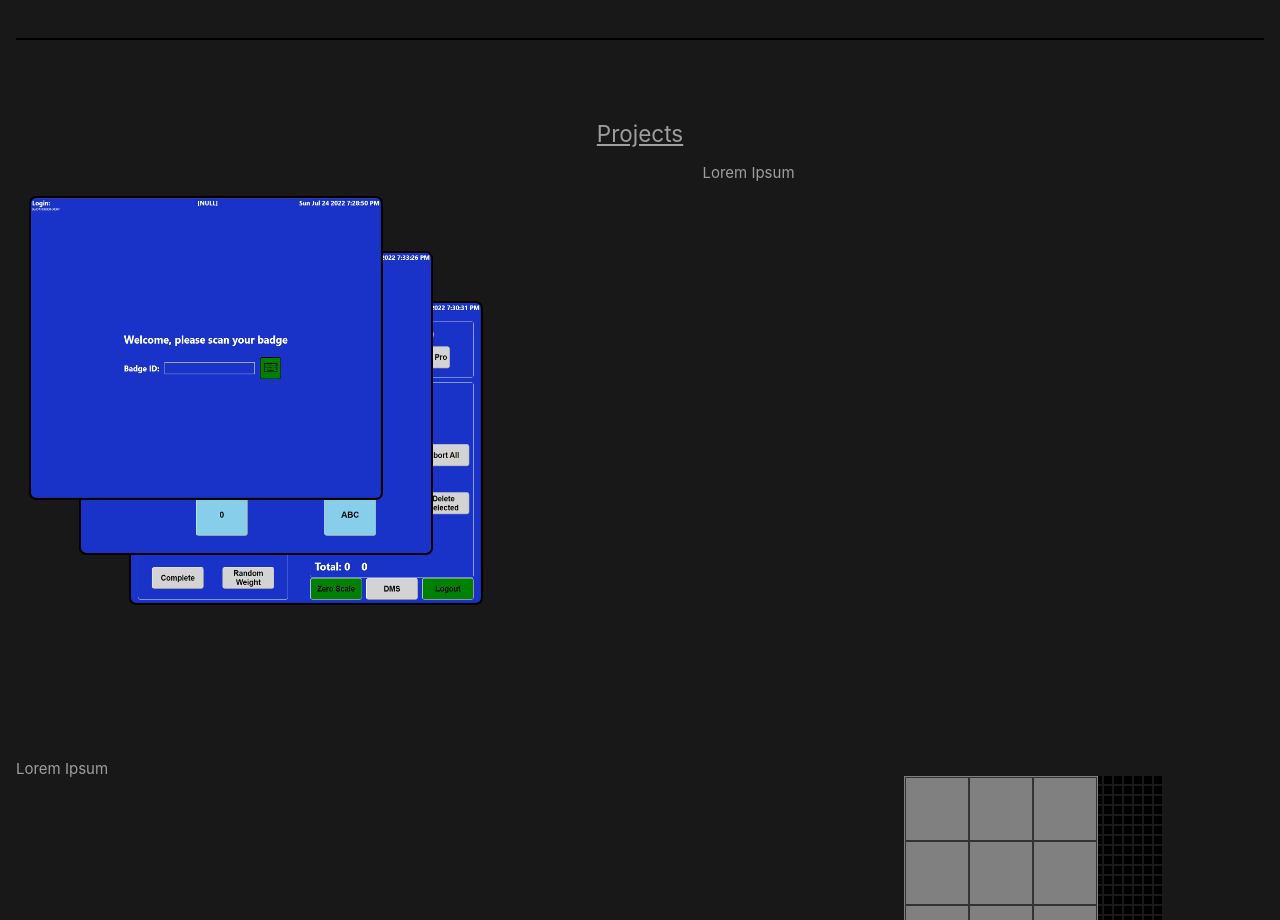
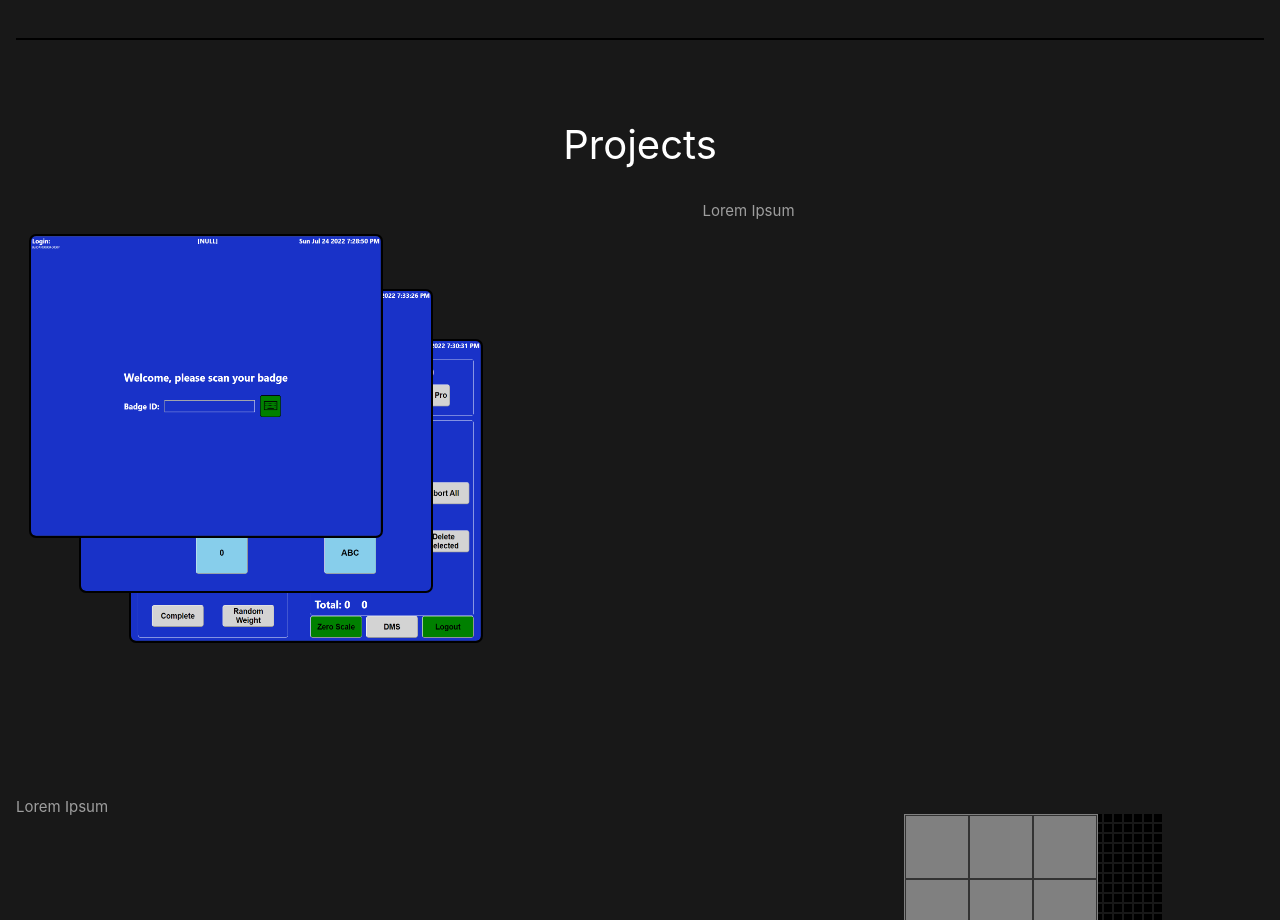
Before and after one commit to therazor113/Portfolio, a Vue app: page / in a window 1280 px wide. Shown: the part 1560-2480 px from the top of the page. Built offline with nearby package versions, Linux system fonts and the light colour scheme.

Commit message:
Fixed style classes

```diff
--- a/src/components/projects/ProjectView.vue
+++ b/src/components/projects/ProjectView.vue
@@ -6,7 +6,9 @@ import SnakeGame from './items/games/SnakeGame.vue'
 
 <template>
   <div class="container">
-    <h2>Projects</h2>
+    <h1 class="title">
+      Projects
+    </h1>
     <ForkliftProject />
     <div class="gamesContainer">
       <div>Lorem Ipsum</div>
@@ -25,9 +27,11 @@ import SnakeGame from './items/games/SnakeGame.vue'
     height: 1500px;
     display: flex;
     flex-direction: column;
-    h2 {
+    .title {
+      color: #fff;
+      font-size: 40px;
       text-align: center;
-      text-decoration: underline;
+      margin-bottom: 1rem;
     }
   }
   .gamesContainer {
```
